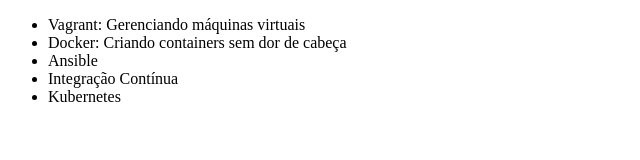
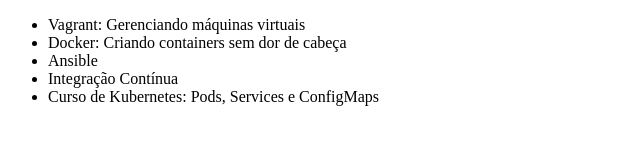
Before and after one commit to lucassobralnasajon/Git, a plain HTML site: page index.html in a window 1280 px wide. Shown: the whole page, without its empty margins (0-640 px from the left). Drawn offline with Linux system fonts and the light colour scheme.

Commit message:
Corrigindo Kubernetes

```diff
--- a/index.html
+++ b/index.html
@@ -10,7 +10,7 @@
         <li>Docker: Criando containers sem dor de cabeça</li>
         <li>Ansible</li>
         <li>Integração Contínua</li>
-        <li>Kubernetes</li>
+        <li>Curso de Kubernetes: Pods, Services e ConfigMaps</li>
     </ul>
 </body>
 </html>
```
